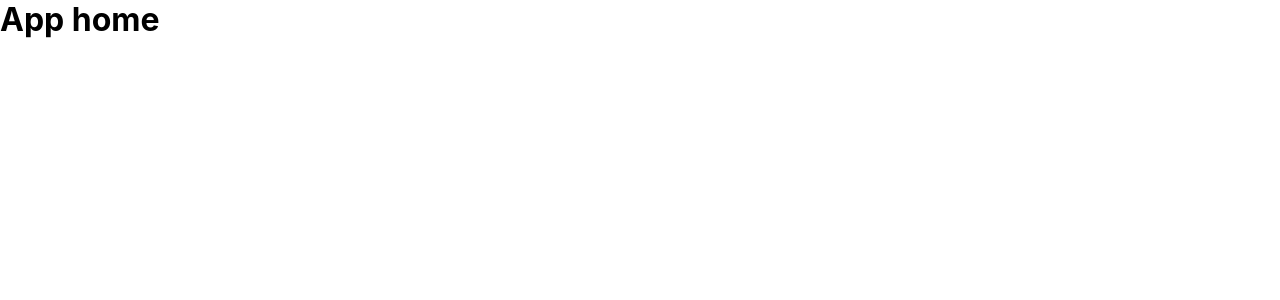
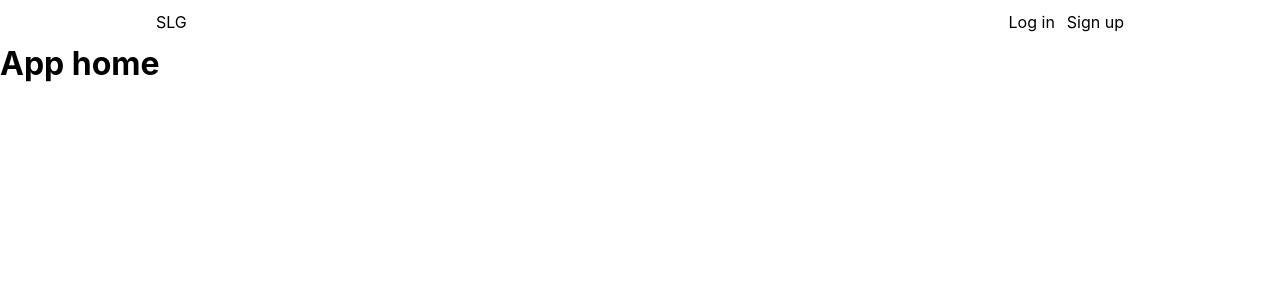
Before and after one commit to ssheth7/SpanishLearningGame, a Next.js app in the folder client/: page / in a window 1280 px wide. Shown: the top 300 px of the page. Built offline with nearby package versions, Linux system fonts and the light colour scheme.

Commit message:
create header

```diff
--- /dev/null
+++ b/client/components/common/LinkList.js
@@ -0,0 +1,14 @@
+import Link from "next/link"
+
+export default function LinkList({ links, activeURL = null, className = null }) {
+  console.log(links)
+  return (
+    <ul className={!!className ? className : null}>
+      {Object.keys(links).map((key) => (
+        <li key={key} activePage={!!activeURL && links[key].url == activeURL}>
+          <Link href={links[key].url}>{links[key].name}</Link>
+        </li>
+      ))}
+    </ul>
+  )
+}
--- a/client/components/layout/Header.js
+++ b/client/components/layout/Header.js
@@ -1,10 +1,40 @@
-import Head from "next/head"
 import SEO from "./SEO"
+import styles from "./Header.module.css"
 
-export default function Header({ activePage = "/", ...input }) {
+import { links, loginLinks } from "../../registry/nav"
+import LinkList from "./../common/LinkList"
+
+const PhysicalHeader = ({ activePage }) => {
+  const loggedIn = false
+  const username = ""
+  return (
+    <div className={styles.header}>
+      <div className={styles.leftSide}>
+        <nav>
+          <LinkList links={links} activeURL={activePage} />
+        </nav>
+      </div>
+      <div className={styles.middleSection}></div>
+      <div className={styles.rightSide}>
+        <div className={styles.user}>
+          {loggedIn ? (
+            <div className={styles.userName}>
+              <span>{username}</span>
+            </div>
+          ) : (
+            <LinkList links={loginLinks} activeURL={null} />
+          )}
+        </div>
+      </div>
+    </div>
+  )
+}
+
+export default function Header({ activePage = "/", ...props }) {
   return (
     <>
-      <SEO {...input} />
+      <SEO {...props} />
+      <PhysicalHeader activePage={activePage} />
     </>
   )
 }
--- /dev/null
+++ b/client/components/layout/Header.module.css
@@ -0,0 +1,36 @@
+.header {
+  display: flex;
+  max-width: 980px;
+  margin: auto;
+}
+
+.header ul {
+    list-style: none;
+    margin: 0;
+    padding: 0;
+    display: flex;
+    flex-direction: row;
+}
+
+.header ul>li {
+    padding-top: 12px;
+    padding-bottom: 12px;
+    padding-left: 6px;
+    padding-right: 6px;
+}
+
+.leftSide {
+}
+
+.middleSection {
+  flex: 1;
+}
+
+.rightSide {
+}
+
+.user {
+}
+
+.userName {
+}
--- a/client/components/layout/SEO.js
+++ b/client/components/layout/SEO.js
@@ -1,11 +1,9 @@
 import Head from "next/head"
+import { app } from "../../registry/app"
 
 const defaults = {
   title: "",
-  appname: "Spanish Learning Game",
-  description: "A game for learning Spanish",
-  keywords: ["game", "spanish", "learn spanish"],
-  type: "website",
+  ...app
 }
 
 export default function SEO({ ...input }) {
--- /dev/null
+++ b/client/registry/app.js
@@ -0,0 +1,9 @@
+const appname = "Spanish Learning Game"
+
+export const app = {
+  appname,
+  initials: appname.split(' ').map(word => word[0]).join(''),
+  description: "A game for learning Spanish",
+  keywords: ["game", "spanish", "learn spanish"],
+  type: "website",
+}
--- /dev/null
+++ b/client/registry/nav.js
@@ -0,0 +1,19 @@
+import { app } from "./app"
+
+export const links = {
+  home: {
+    name: app.initials,
+    url: "/",
+  },
+}
+
+export const loginLinks = {
+  login: {
+    name: "Log in",
+    url: "/auth/login",
+  },
+  signup: {
+    name: "Sign up",
+    url: "/auth/signup",
+  },
+}
```
